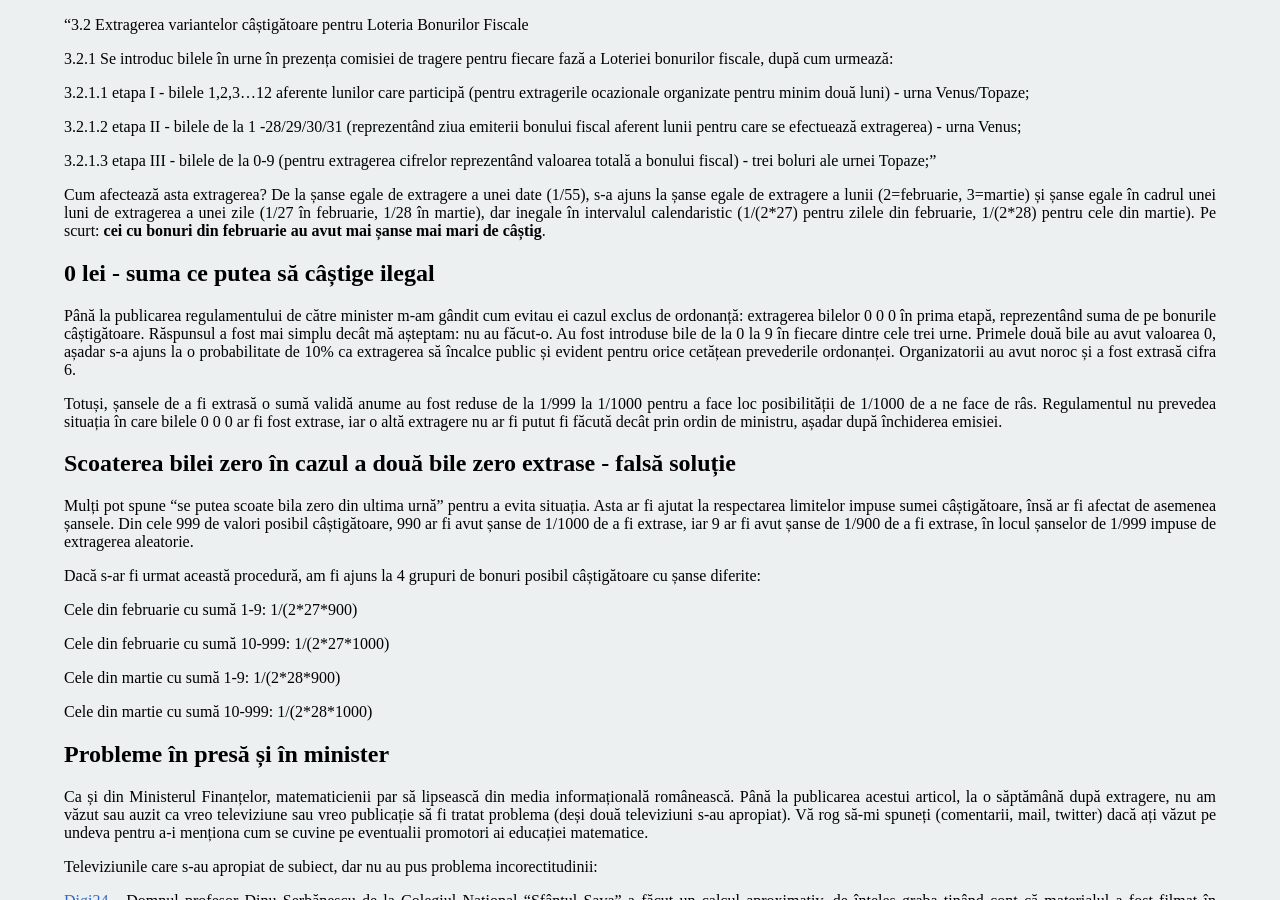
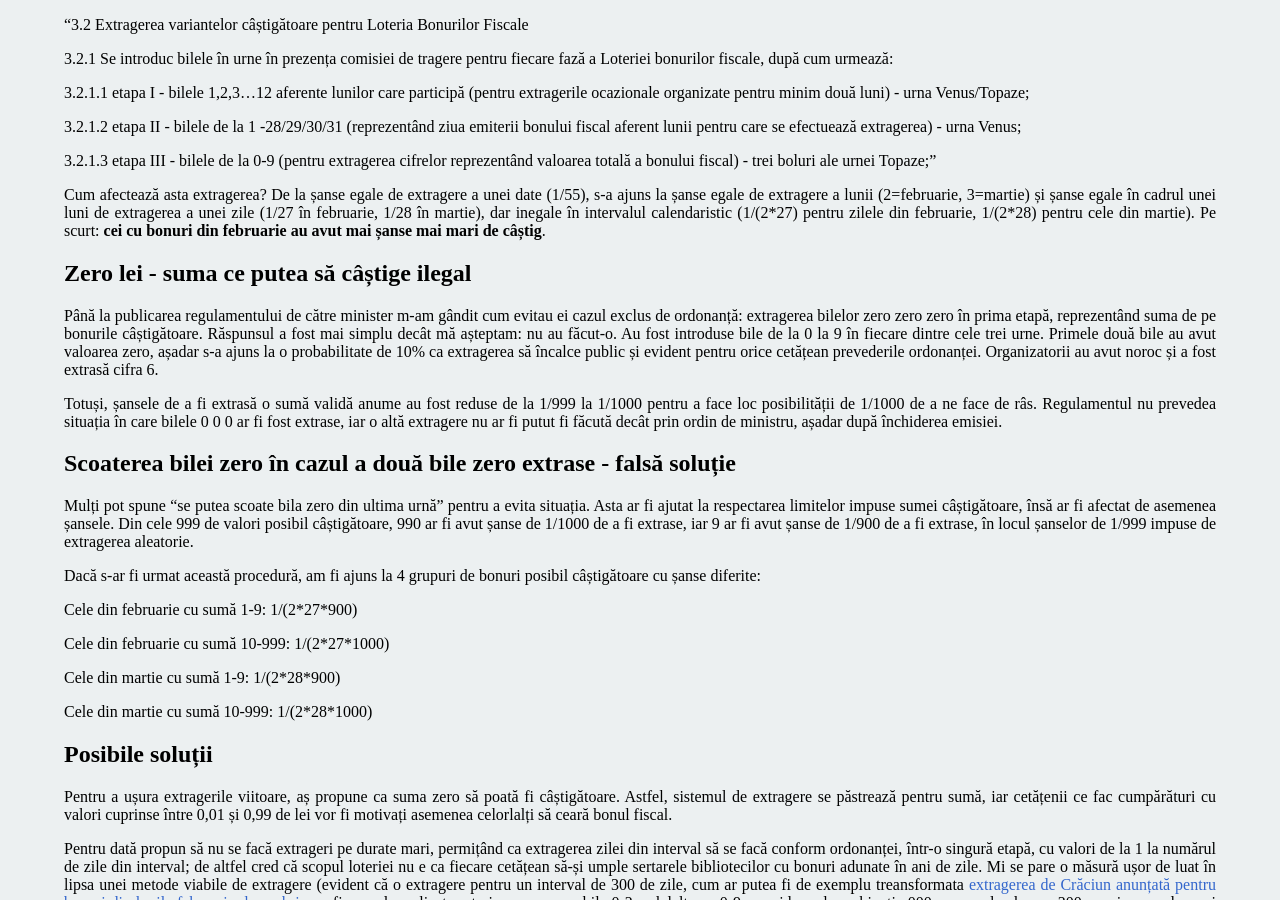
Before and after one commit to AlexandruMihailescu/alexandrumihailescu.github.com, a Jekyll site: the page built from _posts/2015-04-20-extragere-incorecta-loteria-bonurilor.md, in a window 1280 px wide and 900 px high, scrolled down 1088 px. Built offline with Jekyll 4.4.1, drawn with Linux system fonts in a browser that asks for light colours; nearby versions of some CDN libraries; Markdown is read by kramdown in place of the engine named in the settings; comment, search, counter and statistics services are not loaded; some of the changed text lies outside the part shown.

Commit message:
added solutions

```diff
--- a/_posts/2015-04-20-extragere-incorecta-loteria-bonurilor.md
+++ b/_posts/2015-04-20-extragere-incorecta-loteria-bonurilor.md
@@ -43,9 +43,9 @@
 
 Cum afectează asta extragerea? De la șanse egale de extragere a unei date (1/55), s-a ajuns la șanse egale de extragere a lunii (2=februarie, 3=martie) și șanse egale în cadrul unei luni de extragerea a unei zile (1/27 în februarie, 1/28 în martie), dar inegale în intervalul calendaristic (1/(2\*27) pentru zilele din februarie, 1/(2\*28) pentru cele din martie). Pe scurt: <strong>cei cu bonuri din februarie au avut mai șanse mai mari de câștig</strong>.
 
-<h2><strong>0 lei - suma ce putea să câștige ilegal</strong></h2>
+<h2><strong>Zero lei - suma ce putea să câștige ilegal</strong></h2>
 
-Până la publicarea regulamentului de către minister m-am gândit cum evitau ei cazul exclus de ordonanță: extragerea bilelor 0 0 0 în prima etapă, reprezentând suma de pe bonurile câștigătoare. Răspunsul a fost mai simplu decât mă așteptam: nu au făcut-o. Au fost introduse bile de la 0 la 9 în fiecare dintre cele trei urne. Primele două bile au avut valoarea 0, așadar s-a ajuns la o probabilitate de 10% ca extragerea să încalce public și evident pentru orice cetățean prevederile ordonanței. Organizatorii au avut noroc și a fost extrasă cifra 6.
+Până la publicarea regulamentului de către minister m-am gândit cum evitau ei cazul exclus de ordonanță: extragerea bilelor zero zero zero în prima etapă, reprezentând suma de pe bonurile câștigătoare. Răspunsul a fost mai simplu decât mă așteptam: nu au făcut-o. Au fost introduse bile de la 0 la 9 în fiecare dintre cele trei urne. Primele două bile au avut valoarea zero, așadar s-a ajuns la o probabilitate de 10% ca extragerea să încalce public și evident pentru orice cetățean prevederile ordonanței. Organizatorii au avut noroc și a fost extrasă cifra 6.
 
 Totuși, șansele de a fi extrasă o sumă validă anume au fost reduse de la 1/999 la 1/1000 pentru a face loc posibilității de 1/1000 de a ne face de râs. Regulamentul nu prevedea situația în care bilele 0 0 0 ar fi fost extrase, iar o altă extragere nu ar fi putut fi făcută decât prin ordin de ministru, așadar după închiderea emisiei.
 
@@ -62,6 +62,12 @@
 Cele din martie cu sumă 1-9: 1/(2\*28\*900)
 
 Cele din martie cu sumă 10-999: 1/(2\*28\*1000)
+
+<h2><strong>Posibile soluții</strong></h2>
+
+Pentru a ușura extragerile viitoare, aș propune ca suma zero să poată fi câștigătoare. Astfel, sistemul de extragere se păstrează pentru sumă, iar cetățenii ce fac cumpărături cu valori cuprinse între 0,01 și 0,99 de lei vor fi motivați asemenea celorlalți să ceară bonul fiscal.
+
+Pentru dată propun să nu se facă extrageri pe durate mari, permițând ca extragerea zilei din interval să se facă conform ordonanței, într-o singură etapă, cu valori de la 1 la numărul de zile din interval; de altfel cred că scopul loteriei nu e ca fiecare cetățean să-și umple sertarele bibliotecilor cu bonuri adunate în ani de zile. Mi se pare o măsură ușor de luat în lipsa unei metode viabile de extragere (evident că o extragere pentru un interval de 300 de zile, cum ar putea fi de exemplu treansformata [extragerea de Crăciun anunțată pentru bonuri din lunile februarie-decembrie](http://gov.ro/ro/stiri/briefing-de-presa-sustinut-de-ministrul-finantelor-publice-darius-valcov-i-de-purtatorul-de-cuvant-al-guvernului-corneliu-calota-la-finalul-edintei-de-guvern), ar fi ușor de realizat cu trei urne, una cu bile 0-2, celelalte cu 0-9, considerand combinatia 000 ca avand valoarea 300, sau incepand pur si simplu numaratoarea de la 0, ca programatorii).
 
 <h2><strong>Probleme în presă și în minister</strong></h2>
 
```
